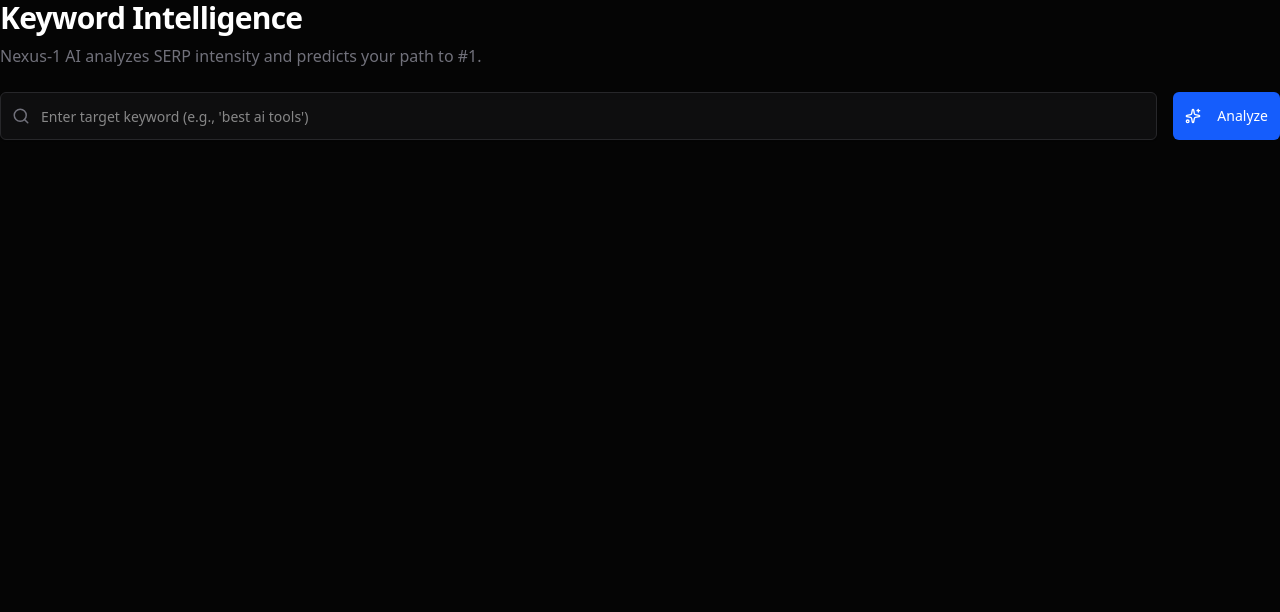
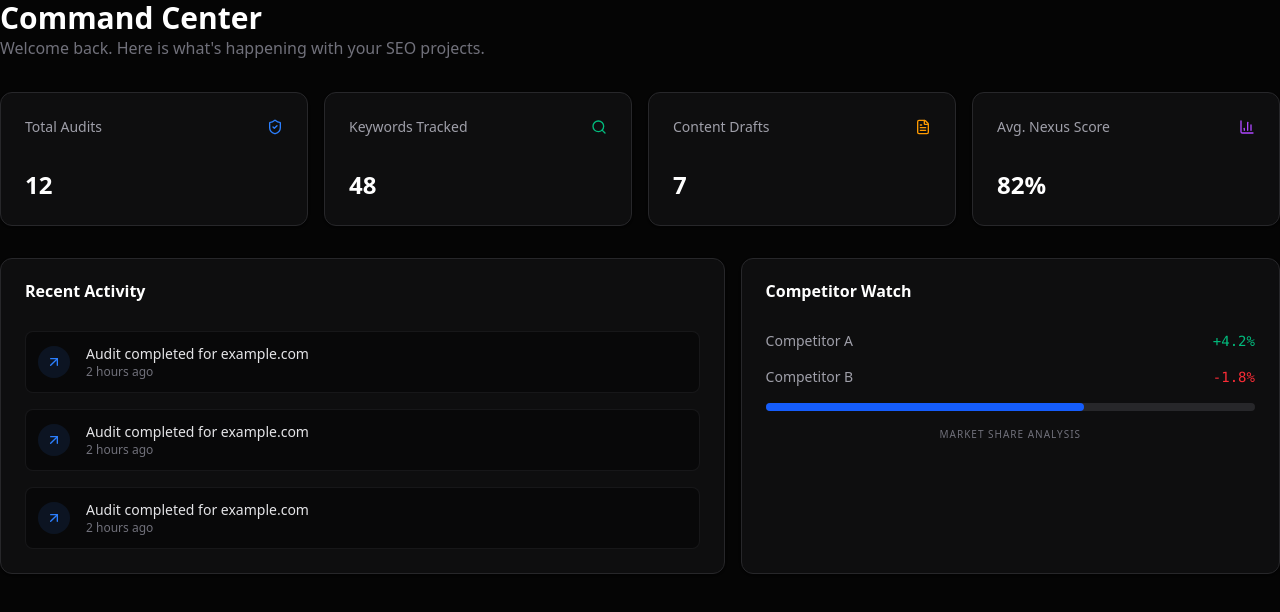
Before and after one commit to nexus014/nexus-seo, a Next.js app: page / in a window 1280 px wide. Shown: the top 612 px of the page. Built offline with nearby package versions, Linux system fonts and the light colour scheme.

Commit message:
UI: Added full Command Center dashboard

```diff
--- a/src/app/page.tsx
+++ b/src/app/page.tsx
@@ -1,74 +1,86 @@
-"use client"
-import { useState } from 'react';
-import { Input } from "@/components/ui/input";
-import { Button } from "@/components/ui/button";
-import { Card } from "@/components/ui/card";
-import { Search, Sparkles, Loader2 } from "lucide-react";
+import { Card, CardContent, CardHeader, CardTitle } from "@/components/ui/card";
+import {
+  Search,
+  FileText,
+  BarChart3,
+  Swords,
+  ArrowUpRight,
+  ShieldCheck
+} from "lucide-react";
 
-export default function KeywordPage() {
-  const [keyword, setKeyword] = useState('');
-  const [results, setResults] = useState<any>(null);
-  const [loading, setLoading] = useState(false);
+const stats = [
+  { name: "Total Audits", value: "12", icon: ShieldCheck, color: "text-blue-500" },
+  { name: "Keywords Tracked", value: "48", icon: Search, color: "text-emerald-500" },
+  { name: "Content Drafts", value: "7", icon: FileText, color: "text-amber-500" },
+  { name: "Avg. Nexus Score", value: "82%", icon: BarChart3, color: "text-purple-500" },
+];
 
-  const handleSearch = async () => {
-    setLoading(true);
-    const res = await fetch('/api/keywords', {
-      method: 'POST',
-      body: JSON.stringify({ keyword }),
-    });
-    const data = await res.json();
-    setResults(data);
-    setLoading(false);
-  };
-
+export default function DashboardPage() {
   return (
-    <div className="space-y-6">
-      <div className="flex flex-col gap-2">
-        <h1 className="text-3xl font-bold tracking-tight">Keyword Intelligence</h1>
-        <p className="text-zinc-500">Nexus-1 AI analyzes SERP intensity and predicts your path to #1.</p>
+    <div className="space-y-8 animate-in fade-in duration-700">
+      <div>
+        <h1 className="text-3xl font-bold text-white">Command Center</h1>
+        <p className="text-zinc-500">Welcome back. Here is what's happening with your SEO projects.</p>
       </div>
 
-      <div className="flex gap-4">
-        <div className="relative flex-1">
-          <Search className="absolute left-3 top-1/2 -translate-y-1/2 text-zinc-500" size={18} />
-          <Input
-            placeholder="Enter target keyword (e.g., 'best ai tools')"
-            className="pl-10 h-12 bg-zinc-900/50 border-zinc-800"
-            value={keyword}
-            onChange={(e) => setKeyword(e.target.value)}
-          />
-        </div>
-        <Button onClick={handleSearch} disabled={loading} className="h-12 px-8 bg-blue-600 hover:bg-blue-500">
-          {loading ? <Loader2 className="animate-spin mr-2" /> : <Sparkles className="mr-2" size={18} />}
-          Analyze
-        </Button>
+      {/* Stats Grid */}
+      <div className="grid gap-4 md:grid-cols-2 lg:grid-cols-4">
+        {stats.map((stat) => (
+          <Card key={stat.name} className="bg-zinc-900/50 border-zinc-800">
+            <CardHeader className="flex flex-row items-center justify-between pb-2 space-y-0">
+              <CardTitle className="text-sm font-medium text-zinc-400">{stat.name}</CardTitle>
+              <stat.icon className={`h-4 w-4 ${stat.color}`} />
+            </CardHeader>
+            <CardContent>
+              <div className="text-2xl font-bold text-white">{stat.value}</div>
+            </CardContent>
+          </Card>
+        ))}
       </div>
 
-      {results && (
-        <div className="grid grid-cols-1 md:grid-cols-2 gap-6 animate-in fade-in slide-in-from-bottom-4">
-          <Card className="p-6 bg-zinc-900/50 border-zinc-800">
-            <h3 className="font-semibold mb-4 text-blue-400">AI Strategy Insight</h3>
-            <div className="text-sm text-zinc-300 whitespace-pre-wrap leading-relaxed">
-              {results.ai_insight}
-            </div>
-          </Card>
-
-          <Card className="p-6 bg-zinc-900/50 border-zinc-800">
-            <h3 className="font-semibold mb-4 text-emerald-400">Top Competitors</h3>
+      {/* Quick Actions / Activity Area */}
+      <div className="grid gap-4 md:grid-cols-2 lg:grid-cols-7">
+        <Card className="col-span-4 bg-zinc-900/50 border-zinc-800">
+          <CardHeader>
+            <CardTitle className="text-white">Recent Activity</CardTitle>
+          </CardHeader>
+          <CardContent>
             <div className="space-y-4">
-              {results.serp.map((item: any, i: number) => (
-                <div key={i} className="flex flex-col gap-1 border-b border-zinc-800 pb-2 last:border-0">
-                  <span className="text-xs text-blue-500 font-mono">#{i + 1}</span>
-                  <a href={item.link} target="_blank" className="text-sm font-medium hover:underline truncate">
-                    {item.title}
-                  </a>
-                  <span className="text-xs text-zinc-500 truncate">{item.displayed_link}</span>
+              {[1, 2, 3].map((i) => (
+                <div key={i} className="flex items-center gap-4 p-3 rounded-lg bg-black/40 border border-zinc-800/50">
+                  <div className="h-8 w-8 rounded-full bg-blue-500/10 flex items-center justify-center">
+                    <ArrowUpRight className="h-4 w-4 text-blue-500" />
+                  </div>
+                  <div className="flex-1">
+                    <p className="text-sm font-medium text-zinc-200">Audit completed for example.com</p>
+                    <p className="text-xs text-zinc-500">2 hours ago</p>
+                  </div>
                 </div>
               ))}
             </div>
-          </Card>
-        </div>
-      )}
+          </CardContent>
+        </Card>
+
+        <Card className="col-span-3 bg-zinc-900/50 border-zinc-800">
+          <CardHeader>
+            <CardTitle className="text-white">Competitor Watch</CardTitle>
+          </CardHeader>
+          <CardContent className="space-y-4">
+             <div className="flex items-center justify-between text-sm">
+                <span className="text-zinc-400">Competitor A</span>
+                <span className="text-emerald-500 font-mono">+4.2%</span>
+             </div>
+             <div className="flex items-center justify-between text-sm">
+                <span className="text-zinc-400">Competitor B</span>
+                <span className="text-red-500 font-mono">-1.8%</span>
+             </div>
+             <div className="h-2 w-full bg-zinc-800 rounded-full mt-4">
+                <div className="h-2 bg-blue-600 rounded-full w-[65%]"></div>
+             </div>
+             <p className="text-[10px] text-zinc-500 text-center uppercase tracking-widest mt-2">Market Share Analysis</p>
+          </CardContent>
+        </Card>
+      </div>
     </div>
   );
 }
```
